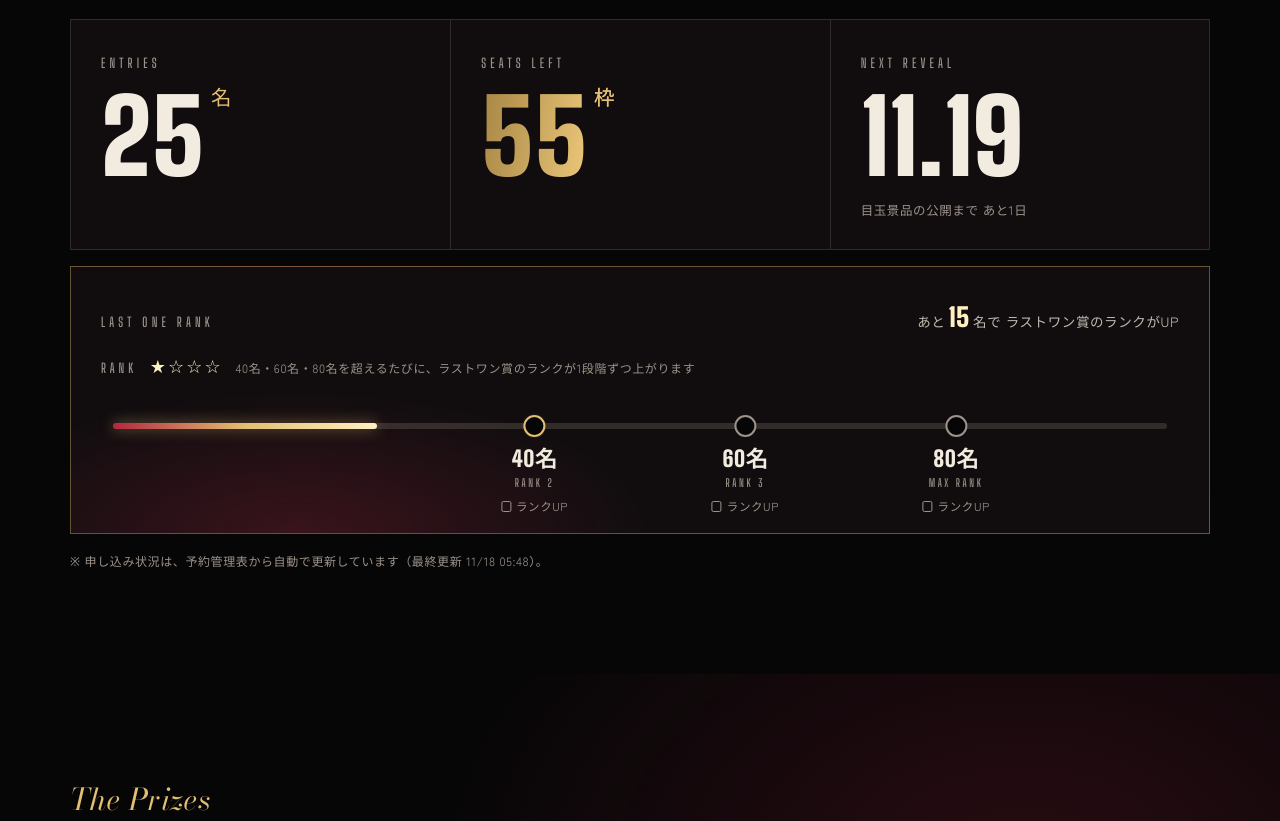
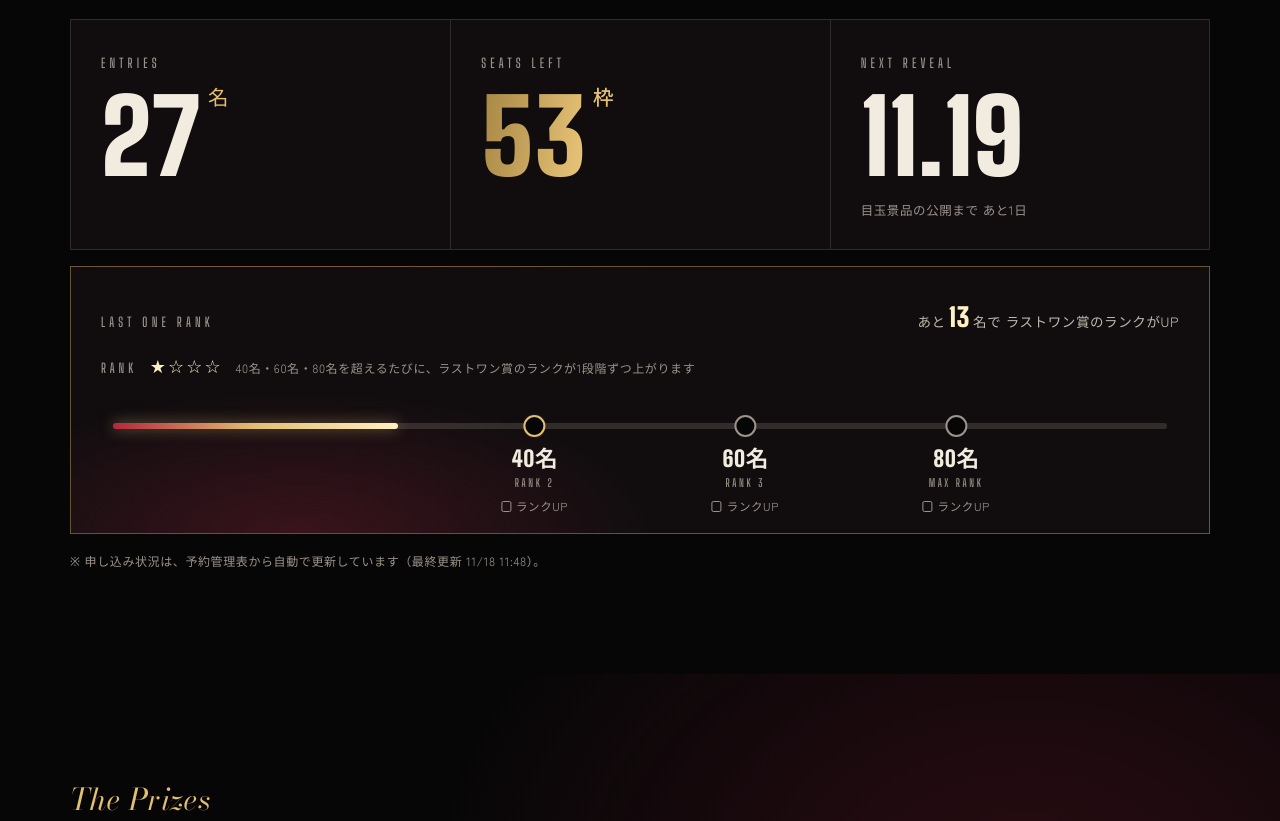
Before and after one commit to mozalink0001-lgtm/bonenkai2026, a plain HTML site: page index.html in a window 1280 px wide. Shown: the part 1248-2069 px from the top of the page. Drawn offline with nearby package versions, Linux system fonts and the light colour scheme; a web font is replaced by a local one.

Commit message:
申し込み人数を27名に更新
Co-Authored-By: Claude Opus 5.5 <noreply@anthropic.com>
Claude-Session: https://claude.ai/code/session_01WKBzcfV5RtaoUxEUigUVZC

```diff
--- a/index.html
+++ b/index.html
@@ -817,7 +817,7 @@ footer .wrap{display:flex;justify-content:space-between;gap:12px;flex-wrap:wrap;
 <script>
 (function(){
   // 申し込み人数：予約管理表（イベント別集計・イベントID 261204）の予約数。定期タスクが定期的に書き換える
-  var LIVE = { entries: 25, capacity: 80, max: 100, prizes: 20, updated: '2026-11-18T14:48' };
+  var LIVE = { entries: 27, capacity: 80, max: 100, prizes: 20, updated: '2026-11-18T20:48' };
 
   var EVENT = new Date('2026-12-11T19:30:00+09:00');
   var DEADLINE = new Date('2026-11-30T23:59:59+09:00');
```
